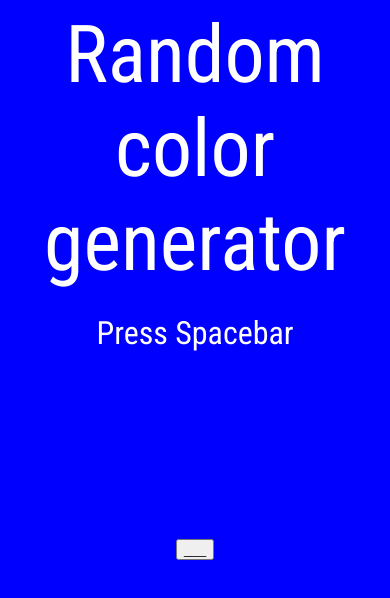
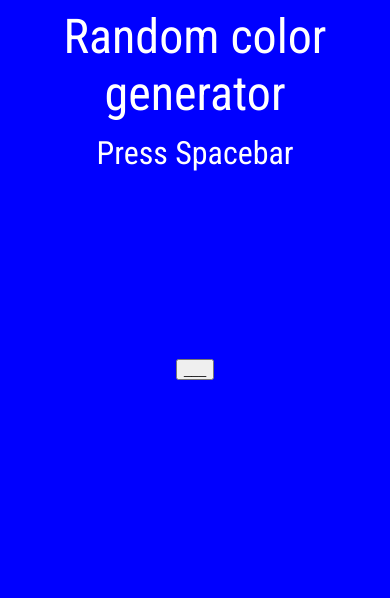
Before and after one commit to Robsonlmds/Projeto---RandomColor, a plain HTML site: page index.html in a window 390 px wide. Drawn offline with Linux system fonts and the light colour scheme.

Commit message:
Atulização de REM

```diff
--- a/Styles.css
+++ b/Styles.css
@@ -47,13 +47,13 @@ body {
         display: flex;
         justify-content: center;
         text-align: center;
-        font-size: 5rem;
+        font-size: 3rem;
         color: rgb(255, 255, 255);
         font-family: "Roboto Condensed", sans-serif;
     }
 
     t2 {
-        padding-top: 1.5rem;
+        padding-top: 0.75rem;
         display: flex;
         justify-content: center;
         font-size: 2rem;
```
